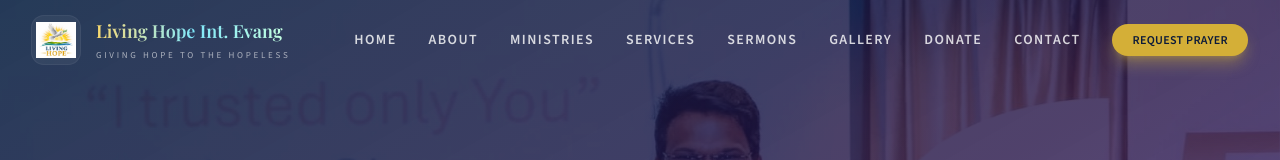
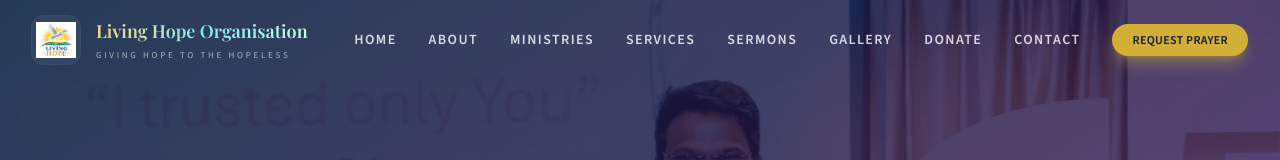
Before and after one commit to pulapakajayadeep98/Livinghopeim, a Next.js app: page / in a window 1280 px wide. Shown: the top 160 px of the page. Built offline with nearby package versions, Linux system fonts and the light colour scheme; a web font is replaced by a local one.

Commit message:
Update page.tsx

```diff
--- a/app/page.tsx
+++ b/app/page.tsx
@@ -125,7 +125,7 @@ function HeroSection() {
 
             <div>
               <p className="font-serif text-lg font-semibold bg-gradient-to-r from-[#f8d86b] via-[#7ee8fa] to-[#c6ffdd] bg-clip-text text-transparent">
-                Living Hope Int. Evang
+                Living Hope Organisation
               </p>
            <p className="mt-1 text-[9px] uppercase tracking-[0.3em] text-white/60">
   Giving hope to the hopeless
```
